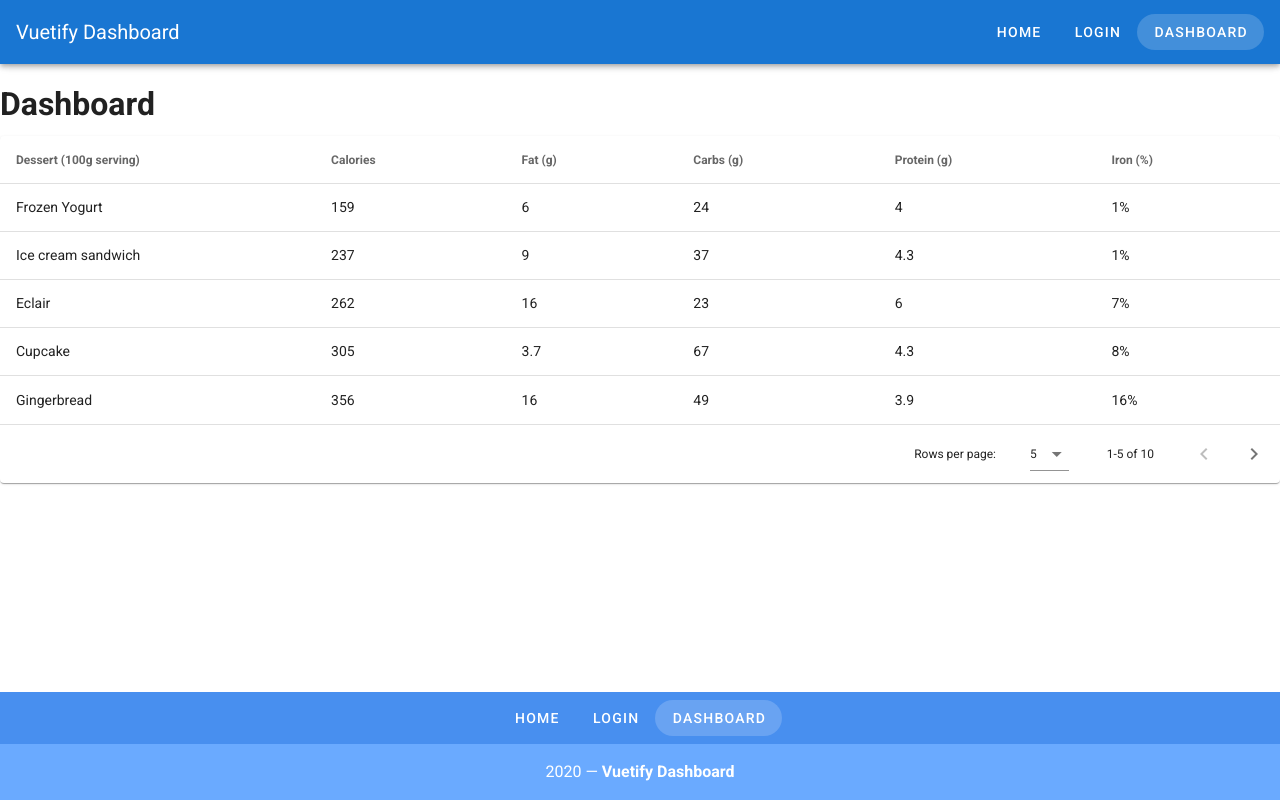
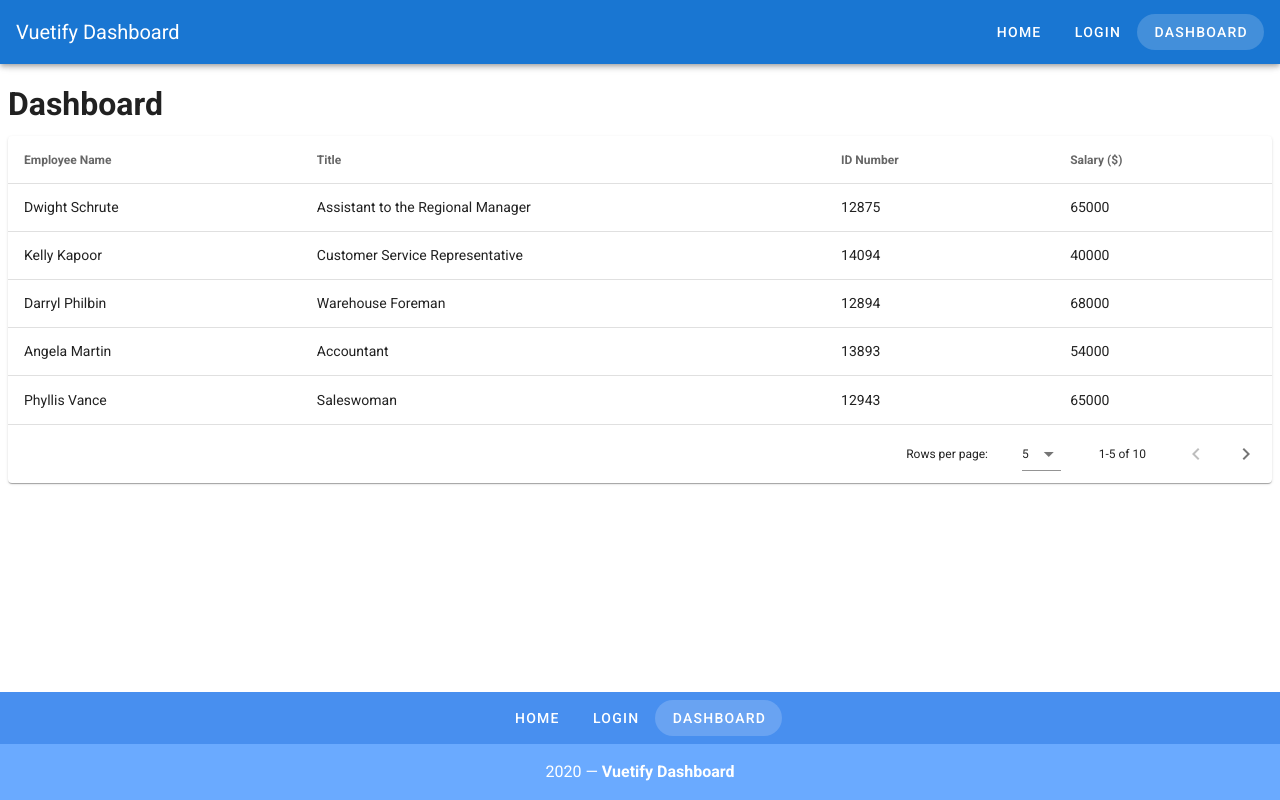
Before and after one commit to theshawning/vuetify-dashboard, a Vue app: page /dashboard in a window 1280 px wide. Built offline with nearby package versions, Linux system fonts and the light colour scheme.

Commit message:
changed the data in the table

```diff
--- a/src/views/Dashboard.vue
+++ b/src/views/Dashboard.vue
@@ -1,15 +1,16 @@
 <template>
 <div>
-  <h1 class="mt-4">Dashboard</h1>
+  <h1 class="mt-4 mx-2">Dashboard</h1>
   <v-data-table
     :headers="headers"
-    :items="desserts"
+    :items="employees"
     :items-per-page="5"
-    class="elevation-1 mt-2"
+    class="elevation-1 mt-2 mx-2"
     @click:row="selectRow"
+    multi-sort="true"
   ></v-data-table>
   <v-snackbar v-model="snackbar">
-    You have selected {{ currentItem }}
+    You have selected {{ currentPerson }}, {{ currentPersonTitle }}
     <v-btn
       color="pink"
       text
@@ -25,101 +26,79 @@
 export default {
   data() {
     return {
-      currentItem: "",
+      currentPerson: "",
+      currentPersonTitle: "",
       snackbar: false,
       headers: [
         {
-          text: "Dessert (100g serving)",
+          text: "Employee Name",
           align: "start",
-          sortable: false,
           value: "name"
         },
-        { text: "Calories", value: "calories" },
-        { text: "Fat (g)", value: "fat" },
-        { text: "Carbs (g)", value: "carbs" },
-        { text: "Protein (g)", value: "protein" },
-        { text: "Iron (%)", value: "iron" }
+        { text: "Title", value: "title" },
+        { text: "ID Number", value: "id" },
+        { text: "Salary ($)", value: "salary" }
       ],
-      desserts: [
+      employees: [
         {
-          name: "Frozen Yogurt",
-          calories: 159,
-          fat: 6.0,
-          carbs: 24,
-          protein: 4.0,
-          iron: "1%"
+          id: 12875,
+          name: "Dwight Schrute",
+          title: "Assistant to the Regional Manager",
+          salary: 65000
         },
         {
-          name: "Ice cream sandwich",
-          calories: 237,
-          fat: 9.0,
-          carbs: 37,
-          protein: 4.3,
-          iron: "1%"
+          id: 14094,
+          name: "Kelly Kapoor",
+          title: "Customer Service Representative",
+          salary: 40000
         },
         {
-          name: "Eclair",
-          calories: 262,
-          fat: 16.0,
-          carbs: 23,
-          protein: 6.0,
-          iron: "7%"
+          id: 12894,
+          name: "Darryl Philbin",
+          title: "Warehouse Foreman",
+          salary: 68000
         },
         {
-          name: "Cupcake",
-          calories: 305,
-          fat: 3.7,
-          carbs: 67,
-          protein: 4.3,
-          iron: "8%"
+          id: 13893,
+          name: "Angela Martin",
+          title: "Accountant",
+          salary: 54000
         },
         {
-          name: "Gingerbread",
-          calories: 356,
-          fat: 16.0,
-          carbs: 49,
-          protein: 3.9,
-          iron: "16%"
+          id: 12943,
+          name: "Phyllis Vance",
+          title: "Saleswoman",
+          salary: 65000
         },
         {
-          name: "Jelly bean",
-          calories: 375,
-          fat: 0.0,
-          carbs: 94,
-          protein: 0.0,
-          iron: "0%"
+          id: 19523,
+          name: "Karen Filippeli",
+          title: "Saleswoman",
+          salary: 65000
         },
         {
-          name: "Lollipop",
-          calories: 392,
-          fat: 0.2,
-          carbs: 98,
-          protein: 0,
-          iron: "2%"
+          id: 18349,
+          name: "Toby Flenderson",
+          title: "Human Resources Representative",
+          salary: 60000
         },
         {
-          name: "Honeycomb",
-          calories: 408,
-          fat: 3.2,
-          carbs: 87,
-          protein: 6.5,
-          iron: "45%"
+          id: 11853,
+          name: "Michael Scott",
+          title: "Regional Manager",
+          salary: 70000
         },
         {
-          name: "Donut",
-          calories: 452,
-          fat: 25.0,
-          carbs: 51,
-          protein: 4.9,
-          iron: "22%"
+          id: 14821,
+          name: "Pam Beasley",
+          title: "Secretary",
+          salary: 45000
         },
         {
-          name: "KitKat",
-          calories: 518,
-          fat: 26.0,
-          carbs: 65,
-          protein: 7,
-          iron: "6%"
+          id: 15834,
+          name: "Jim Halpert",
+          title: "Salesman",
+          salary: 65000
         }
       ]
     };
@@ -127,7 +106,8 @@ export default {
   methods: {
     selectRow(event) {
       this.snackbar = true;
-      this.currentItem = event.name;
+      this.currentPerson = event.name;
+      this.currentPersonTitle = event.title;
     }
   }
 };
```
Also changed, not shown: src/data/employess.json (added, +62 -0 lines).
